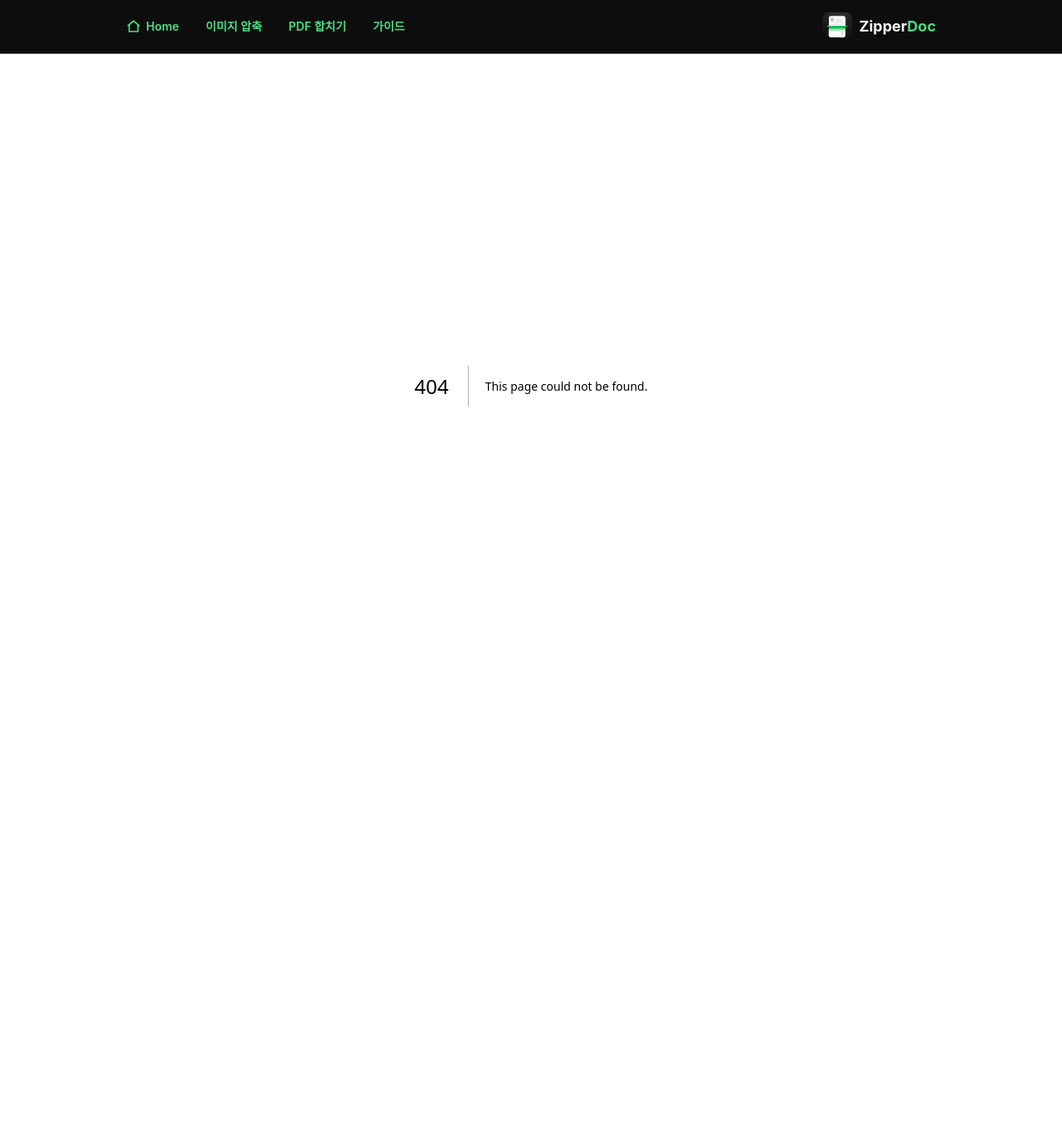
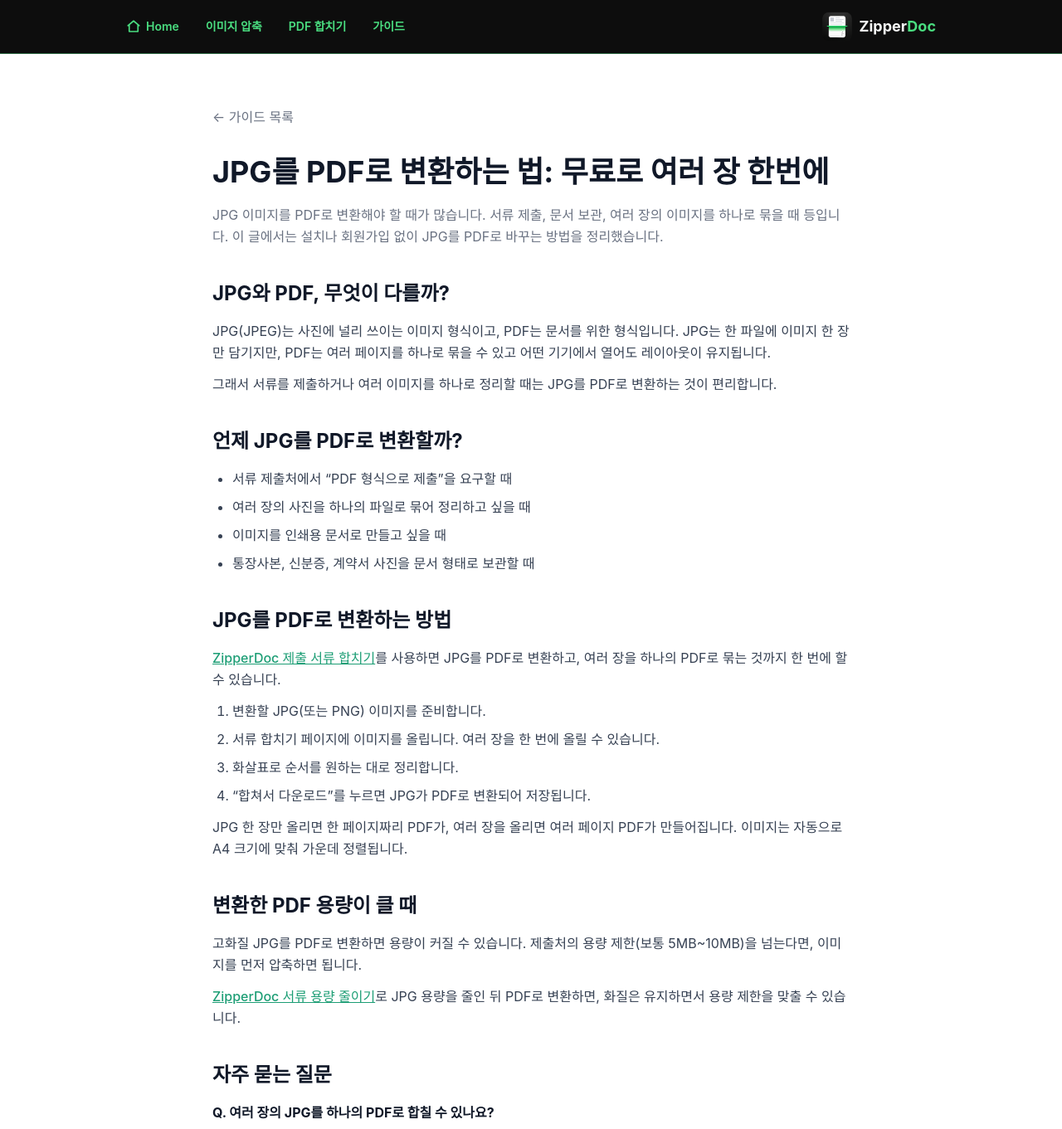
Before and after one commit to ilikesundayandmonday-glitch/doczip, a Next.js app: page /guide/jpg-to-pdf in a window 1280 px wide. Before the commit this address had no page. Shown: the top 1361 px of the page at 83% size. Before the commit the page ends 865 px from the top, so only its background shows below. Built offline with nearby package versions, Linux system fonts and the light colour scheme; a web font is replaced by a local one.

Commit message:
JPG를 PDF로 변환하는 법 가이드 추가

```diff
--- /dev/null
+++ b/app/guide/jpg-to-pdf/page.tsx
@@ -0,0 +1,126 @@
+import Link from "next/link";
+import type { Metadata } from "next";
+
+export const metadata: Metadata = {
+  title: "JPG를 PDF로 변환하는 법 - 무료로 여러 장 한번에 (2026) | ZipperDoc",
+  description: "JPG·PNG 이미지를 PDF로 변환하는 방법. 여러 장의 JPG를 한 번에 하나의 PDF로 합치고, 용량까지 줄이는 무료 방법을 안내합니다. 설치·회원가입 없이 브라우저에서 바로.",
+};
+
+export default function JpgToPdfGuide() {
+  return (
+    <main className="min-h-screen bg-white py-16 px-6">
+      <article className="max-w-3xl mx-auto">
+        <Link href="/guide" className="inline-flex items-center text-gray-500 hover:text-gray-800 mb-8 transition">
+          ← 가이드 목록
+        </Link>
+
+        <h1 className="text-3xl sm:text-4xl font-bold text-gray-900 mb-4 leading-tight">
+          JPG를 PDF로 변환하는 법: 무료로 여러 장 한번에
+        </h1>
+        <p className="text-gray-500 mb-10 leading-relaxed">
+          JPG 이미지를 PDF로 변환해야 할 때가 많습니다. 서류 제출, 문서 보관, 여러 장의 이미지를 하나로 묶을 때 등입니다. 이 글에서는 설치나 회원가입 없이 JPG를 PDF로 바꾸는 방법을 정리했습니다.
+        </p>
+
+        <div className="flex flex-col gap-10 text-gray-700 leading-relaxed">
+          <section>
+            <h2 className="text-2xl font-bold text-gray-900 mb-4">JPG와 PDF, 무엇이 다를까?</h2>
+            <p className="mb-3">
+              JPG(JPEG)는 사진에 널리 쓰이는 이미지 형식이고, PDF는 문서를 위한 형식입니다. JPG는 한 파일에 이미지 한 장만 담기지만, PDF는 여러 페이지를 하나로 묶을 수 있고 어떤 기기에서 열어도 레이아웃이 유지됩니다.
+            </p>
+            <p>
+              그래서 서류를 제출하거나 여러 이미지를 하나로 정리할 때는 JPG를 PDF로 변환하는 것이 편리합니다.
+            </p>
+          </section>
+
+          <section>
+            <h2 className="text-2xl font-bold text-gray-900 mb-4">언제 JPG를 PDF로 변환할까?</h2>
+            <ul className="list-disc pl-6 flex flex-col gap-2">
+              <li>서류 제출처에서 &ldquo;PDF 형식으로 제출&rdquo;을 요구할 때</li>
+              <li>여러 장의 사진을 하나의 파일로 묶어 정리하고 싶을 때</li>
+              <li>이미지를 인쇄용 문서로 만들고 싶을 때</li>
+              <li>통장사본, 신분증, 계약서 사진을 문서 형태로 보관할 때</li>
+            </ul>
+          </section>
+
+          <section>
+            <h2 className="text-2xl font-bold text-gray-900 mb-4">JPG를 PDF로 변환하는 방법</h2>
+            <p className="mb-3">
+              <Link href="/merge" className="text-[#1D9E75] font-medium underline">ZipperDoc 제출 서류 합치기</Link>를 사용하면 JPG를 PDF로 변환하고, 여러 장을 하나의 PDF로 묶는 것까지 한 번에 할 수 있습니다.
+            </p>
+            <ol className="list-decimal pl-6 flex flex-col gap-2">
+              <li>변환할 JPG(또는 PNG) 이미지를 준비합니다.</li>
+              <li>서류 합치기 페이지에 이미지를 올립니다. 여러 장을 한 번에 올릴 수 있습니다.</li>
+              <li>화살표로 순서를 원하는 대로 정리합니다.</li>
+              <li>&ldquo;합쳐서 다운로드&rdquo;를 누르면 JPG가 PDF로 변환되어 저장됩니다.</li>
+            </ol>
+            <p className="mt-3">
+              JPG 한 장만 올리면 한 페이지짜리 PDF가, 여러 장을 올리면 여러 페이지 PDF가 만들어집니다. 이미지는 자동으로 A4 크기에 맞춰 가운데 정렬됩니다.
+            </p>
+          </section>
+          <section>
+            <h2 className="text-2xl font-bold text-gray-900 mb-4">변환한 PDF 용량이 클 때</h2>
+            <p className="mb-3">
+              고화질 JPG를 PDF로 변환하면 용량이 커질 수 있습니다. 제출처의 용량 제한(보통 5MB~10MB)을 넘는다면, 이미지를 먼저 압축하면 됩니다.
+            </p>
+            <p>
+              <Link href="/compress" className="text-[#1D9E75] font-medium underline">ZipperDoc 서류 용량 줄이기</Link>로 JPG 용량을 줄인 뒤 PDF로 변환하면, 화질은 유지하면서 용량 제한을 맞출 수 있습니다.
+            </p>
+          </section>
+
+          <section>
+            <h2 className="text-2xl font-bold text-gray-900 mb-4">자주 묻는 질문</h2>
+            <div className="flex flex-col gap-5">
+              <div>
+                <p className="font-bold text-gray-900 mb-1">Q. 여러 장의 JPG를 하나의 PDF로 합칠 수 있나요?</p>
+                <p>네. 여러 장을 한 번에 올리면 각 이미지가 PDF의 한 페이지씩으로 들어가 하나의 PDF가 만들어집니다.</p>
+              </div>
+              <div>
+                <p className="font-bold text-gray-900 mb-1">Q. PNG도 PDF로 변환되나요?</p>
+                <p>네. JPG뿐 아니라 PNG 이미지도 같은 방법으로 PDF로 변환할 수 있습니다.</p>
+              </div>
+              <div>
+                <p className="font-bold text-gray-900 mb-1">Q. 설치나 회원가입이 필요한가요?</p>
+                <p>아니요. 브라우저에서 바로 사용하며, 설치나 회원가입 없이 무료로 이용할 수 있습니다.</p>
+              </div>
+              <div>
+                <p className="font-bold text-gray-900 mb-1">Q. 이미지가 서버에 저장되나요?</p>
+                <p>저장되지 않습니다. 모든 변환은 이용자의 브라우저 안에서 이루어지며, 이미지는 외부로 전송되지 않습니다.</p>
+              </div>
+            </div>
+          </section>
+
+          <section className="bg-gray-50 rounded-2xl p-8 text-center">
+            <h2 className="text-xl font-bold text-gray-900 mb-3">JPG를 PDF로 바로 변환해보세요</h2>
+            <p className="text-gray-600 mb-6">설치 없이, 회원가입 없이, 무료로 사용하세요.</p>
+            <div className="flex flex-wrap gap-3 justify-center">
+              <Link href="/merge" className="bg-[#1D9E75] text-white font-bold px-6 py-3 rounded-xl hover:bg-[#178a66] transition">
+                JPG를 PDF로 변환하기
+              </Link>
+              <Link href="/compress" className="bg-white border border-gray-300 text-gray-800 font-bold px-6 py-3 rounded-xl hover:bg-gray-50 transition">
+                이미지 용량 줄이기
+              </Link>
+            </div>
+          </section>
+
+          <section>
+            <h2 className="text-xl font-bold text-gray-900 mb-4">관련 가이드</h2>
+            <div className="flex flex-col gap-3">
+              <Link href="/guide/photo-to-pdf" className="block border border-gray-200 rounded-xl p-5 hover:border-[#1D9E75] hover:shadow-md transition">
+                <p className="font-bold text-gray-900 mb-1">사진을 PDF로 만드는 법 (스캐너 없이) →</p>
+                <p className="text-sm text-gray-500">스마트폰 사진을 무료로 PDF로 변환하는 방법</p>
+              </Link>
+              <Link href="/guide/bankbook-pdf" className="block border border-gray-200 rounded-xl p-5 hover:border-[#1D9E75] hover:shadow-md transition">
+                <p className="font-bold text-gray-900 mb-1">통장사본·사업자등록증을 하나의 PDF로 합치는 법 →</p>
+                <p className="text-sm text-gray-500">사진과 PDF를 한 번에 합치고 A4로 정렬하는 방법</p>
+              </Link>
+              <Link href="/guide" className="block border border-gray-200 rounded-xl p-5 hover:border-[#1D9E75] hover:shadow-md transition">
+                <p className="font-bold text-gray-900 mb-1">정부지원사업 서류 제출 가이드 →</p>
+                <p className="text-sm text-gray-500">용량 줄이기부터 PDF 합치기까지 전체 정리</p>
+              </Link>
+            </div>
+          </section>
+        </div>
+      </article>
+    </main>
+  );
+}
--- a/app/guide/page.tsx
+++ b/app/guide/page.tsx
@@ -111,6 +111,10 @@
                 <p className="font-bold text-gray-900 mb-1">사진을 PDF로 만드는 법 (스캐너 없이) →</p>
                 <p className="text-sm text-gray-500">스마트폰 사진을 무료로 PDF로 변환하는 방법</p>
               </Link>
+              <Link href="/guide/jpg-to-pdf" className="block border border-gray-200 rounded-xl p-5 hover:border-[#1D9E75] hover:shadow-md transition">
+                <p className="font-bold text-gray-900 mb-1">JPG를 PDF로 변환하는 법 (여러 장 한번에) →</p>
+                <p className="text-sm text-gray-500">JPG·PNG를 무료로 PDF로 변환하고 합치는 방법</p>
+              </Link>
             </div>
           </section>
         </div>
--- a/app/sitemap.ts
+++ b/app/sitemap.ts
@@ -10,6 +10,7 @@
     { url: `${baseUrl}/guide`, lastModified: new Date(), changeFrequency: "monthly", priority: 0.9 },
     { url: `${baseUrl}/guide/bankbook-pdf`, lastModified: new Date(), changeFrequency: "monthly", priority: 0.9 },
     { url: `${baseUrl}/guide/photo-to-pdf`, lastModified: new Date(), changeFrequency: "monthly", priority: 0.9 },
+    { url: `${baseUrl}/guide/jpg-to-pdf`, lastModified: new Date(), changeFrequency: "monthly", priority: 0.9 },
     { url: `${baseUrl}/privacy`, lastModified: new Date(), changeFrequency: "yearly", priority: 0.3 },
   ];
 }
```
Also changed, not shown: public/llms.txt.
